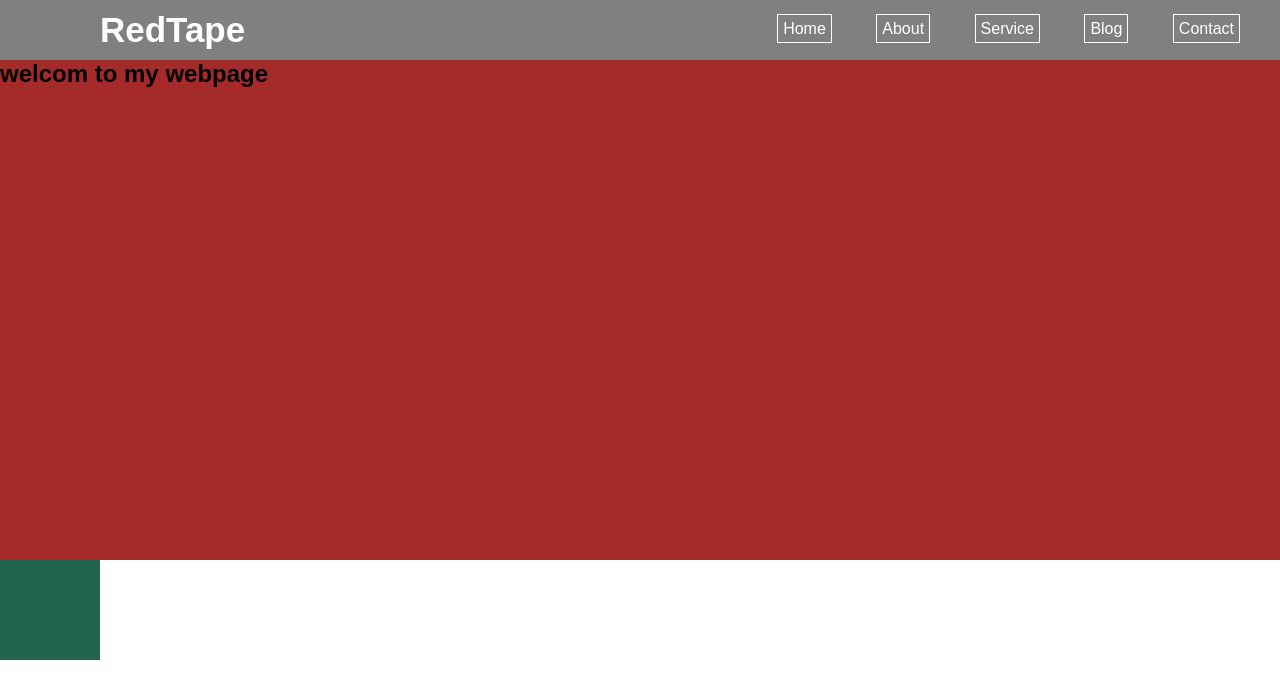
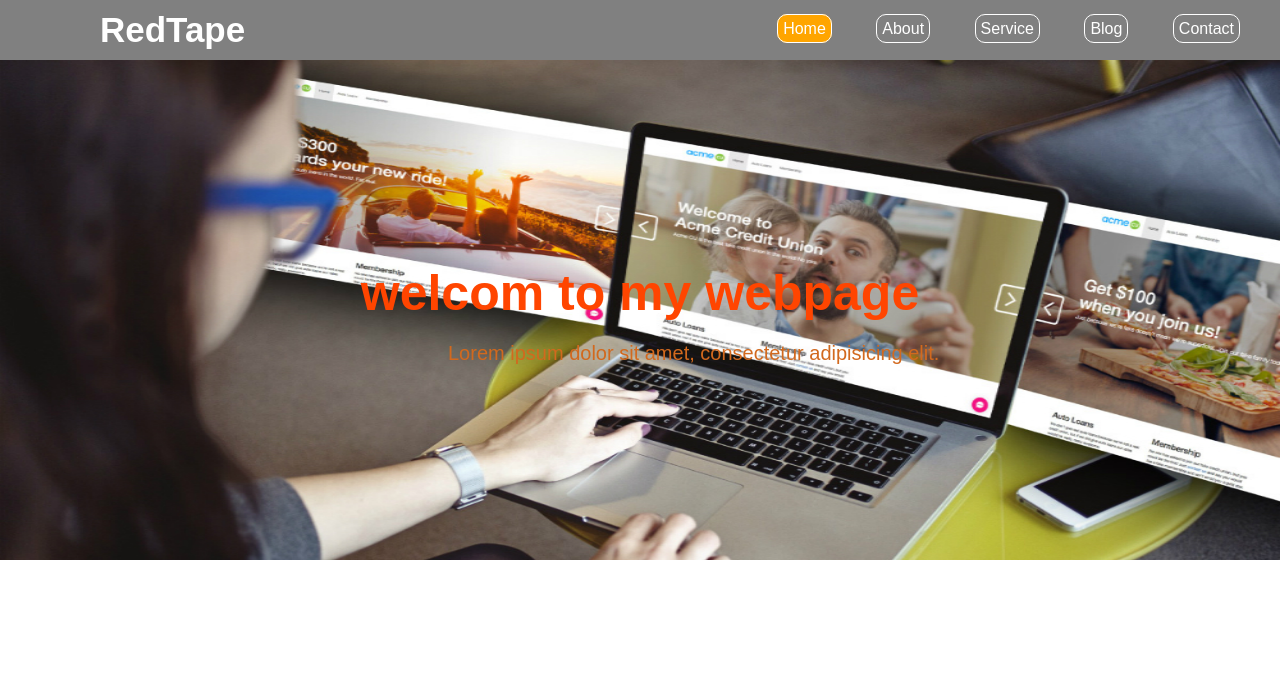
Before and after one commit to mohdfaizanmalik/css-assignment, a plain HTML site: page index.html in a window 1280 px wide. Drawn offline with Linux system fonts and the light colour scheme.

Commit message:
i chanc style

```diff
--- a/index.html
+++ b/index.html
@@ -17,7 +17,7 @@
                                <!-- main menu -->
                                 <div class="menu">
                                         <ul>
-                                                  <li><a href="">Home</a></li>
+                                                  <li class="home"><a href="">Home</a></li>
                                                   <li><a href="">About</a></li>
                                                   <li><a href="">Service</a></li>
                                                   <li><a href="">Blog</a></li>
@@ -27,8 +27,10 @@
                     </div>
                     <!-- slider start -->
                      <div class="slider">
+                        <img src="slider-post-hero.jpg" alt="">
                         <div class="text">
                                 <h2>welcom to my webpage</h2>
+                                <p>Lorem ipsum dolor sit amet, consectetur adipisicing elit.</p>
                         </div>
                         <div class="box">
 
--- a/style.css
+++ b/style.css
@@ -32,16 +32,33 @@ body{
           color: white;
           border: 1px solid;
           padding: 5px;
+          border-radius: 10px;
 }
-.slider{
+.menu ul li a:hover{
+          color: white;
+          background-color: orange;
+}
+.home a{
+          background-color: orange;
+}
+.slider img{
           height: 500px;
           width: 100%;
-          background-color: brown;
 }
 .text h2{
-         height: 500px;
-         width: 50%;
+          display: flex;
+    justify-content: center;
+    align-items: center;
+    margin-top: -300px;
+    color: orangered;
+    font-size: 50px;
 
+}
+.text p{
+          margin-left: 35%;
+          margin-top: 20px;
+          color: chocolate;
+          font-size: 20px;
 }
 .box{
           height: 100px;
```
Also changed, not shown: slider-post-hero.jpg (added).
